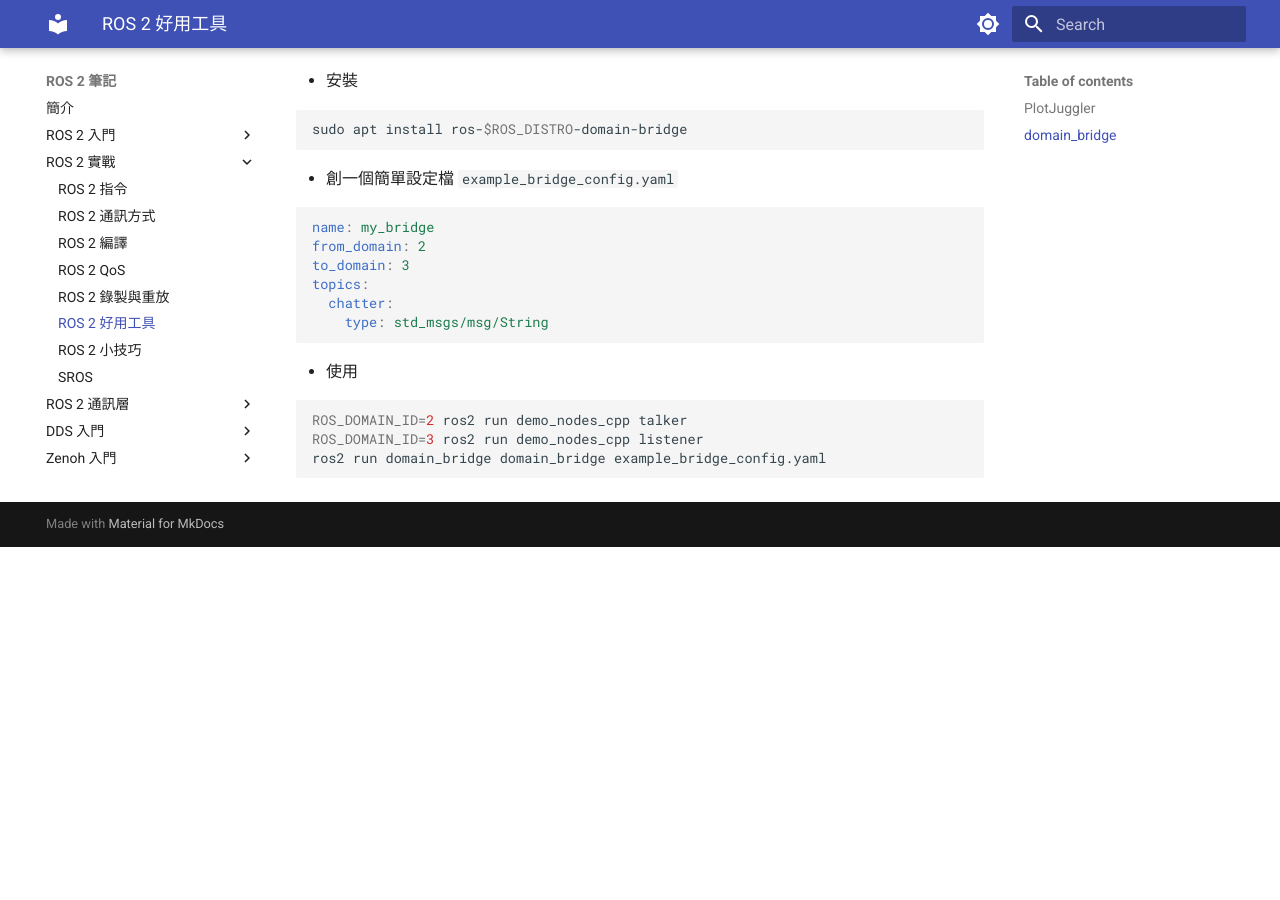
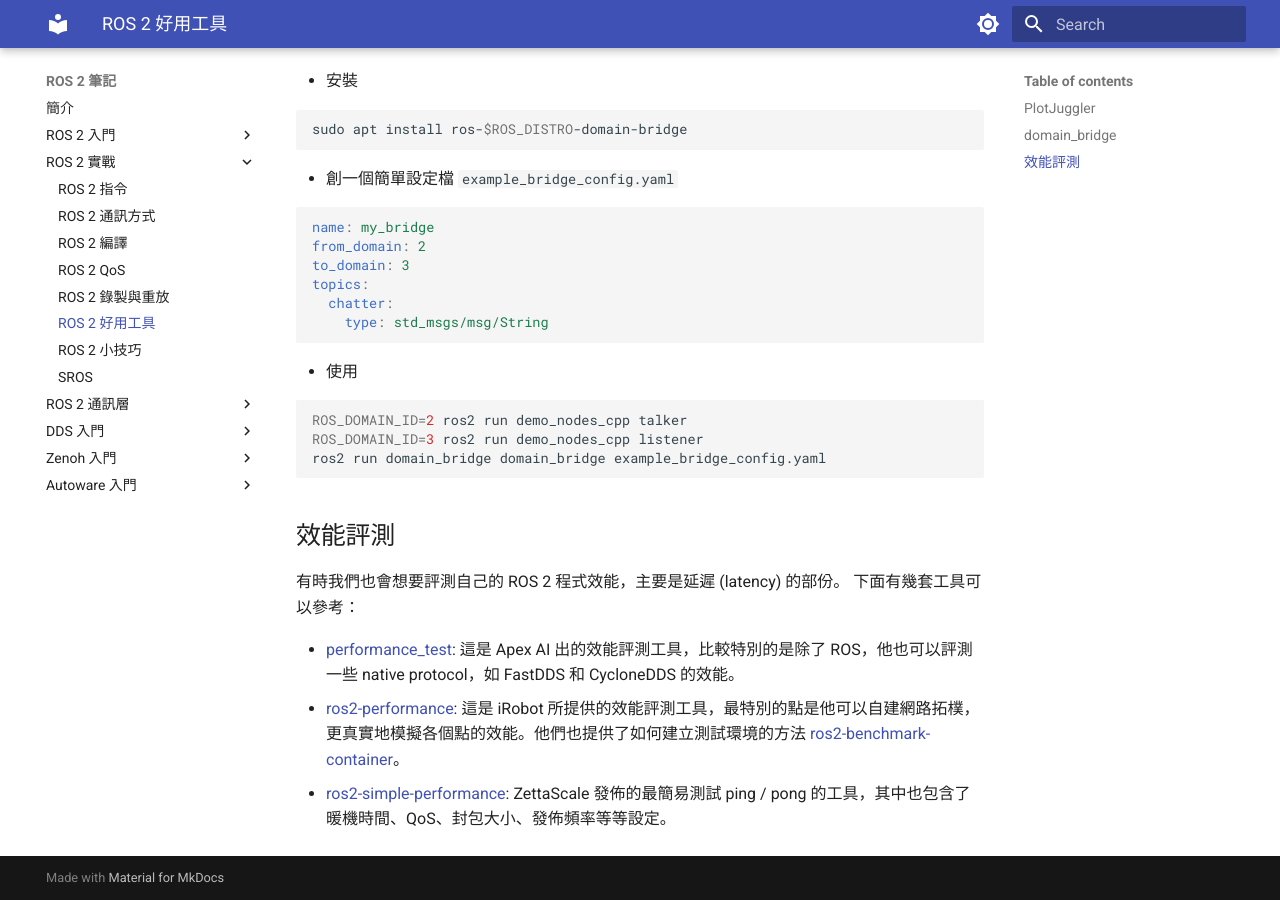
Before and after one commit to evshary/ros2-learning, an MkDocs documentation site: the page built from docs/ros2/tools.md, in a window 1280 px wide and 900 px high, scrolled down 696 px. Built offline with MkDocs 1.6.1 and Material for MkDocs 9.7.7, drawn with Linux system fonts in a browser that asks for light colours; before the commit the page ends 1243 px from its top, so only the background shows below that.

Commit message:
Add the benchmark tools and the reasons to use rmw_zenoh
Signed-off-by: ChenYing Kuo <evshary@gmail.com>

````diff
--- a/docs/ros2/tools.md
+++ b/docs/ros2/tools.md
@@ -55,3 +55,12 @@ ROS_DOMAIN_ID=2 ros2 run demo_nodes_cpp talker
 ROS_DOMAIN_ID=3 ros2 run demo_nodes_cpp listener
 ros2 run domain_bridge domain_bridge example_bridge_config.yaml
 ```
+
+## 效能評測
+
+有時我們也會想要評測自己的 ROS 2 程式效能，主要是延遲 (latency) 的部份。
+下面有幾套工具可以參考：
+
+* [performance_test](https://gitlab.com/ApexAI/performance_test/-/tree/master/performance_test): 這是 Apex AI 出的效能評測工具，比較特別的是除了 ROS，他也可以評測一些 native protocol，如 FastDDS 和 CycloneDDS 的效能。
+* [ros2-performance](https://github.com/irobot-ros/ros2-performance): 這是 iRobot 所提供的效能評測工具，最特別的點是他可以自建網路拓樸，更真實地模擬各個點的效能。他們也提供了如何建立測試環境的方法 [ros2-benchmark-container](https://github.com/irobot-ros/ros2-benchmark-container)。
+* [ros2-simple-performance](https://github.com/ZettaScaleLabs/ros2-simple-performance): ZettaScale 發佈的最簡易測試 ping / pong 的工具，其中也包含了暖機時間、QoS、封包大小、發佈頻率等等設定。
````
Also changed, not shown: docs/ros2/rmw_zenoh/basic.md (+6 -0 lines).
